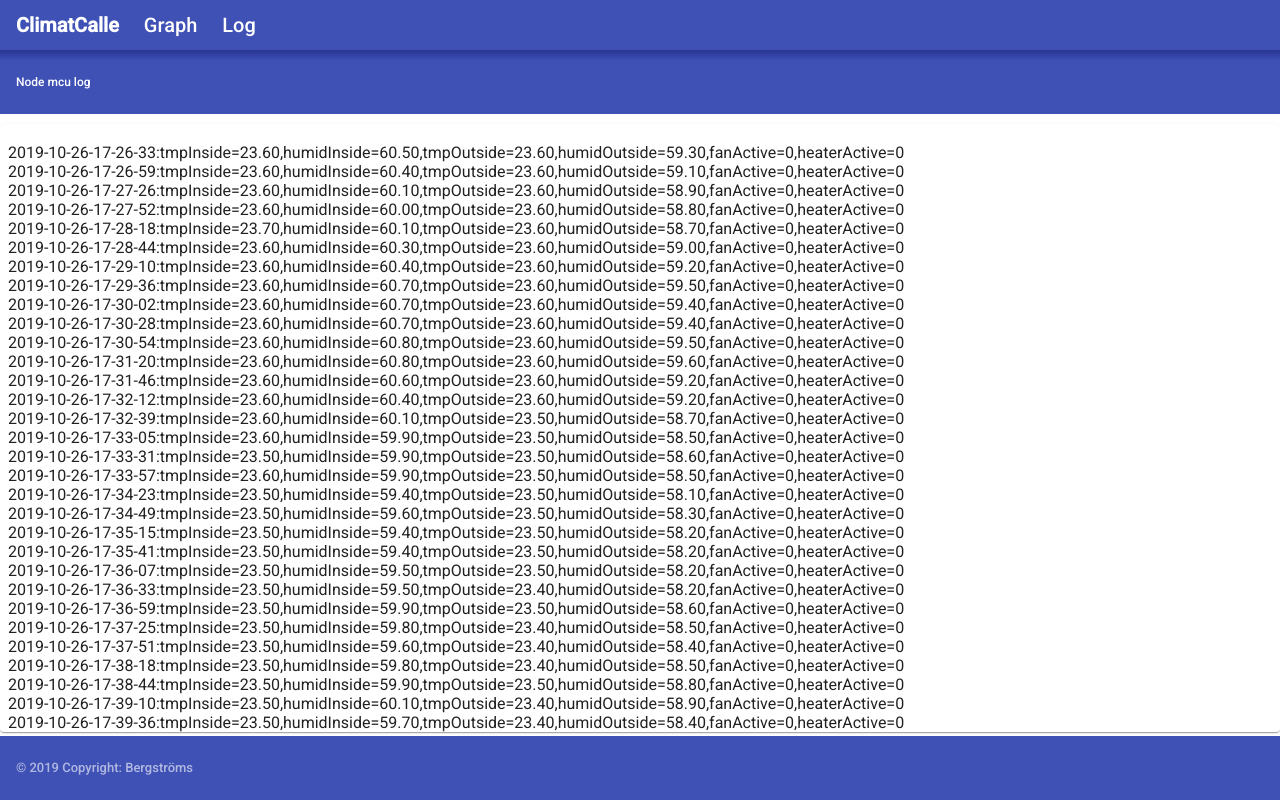
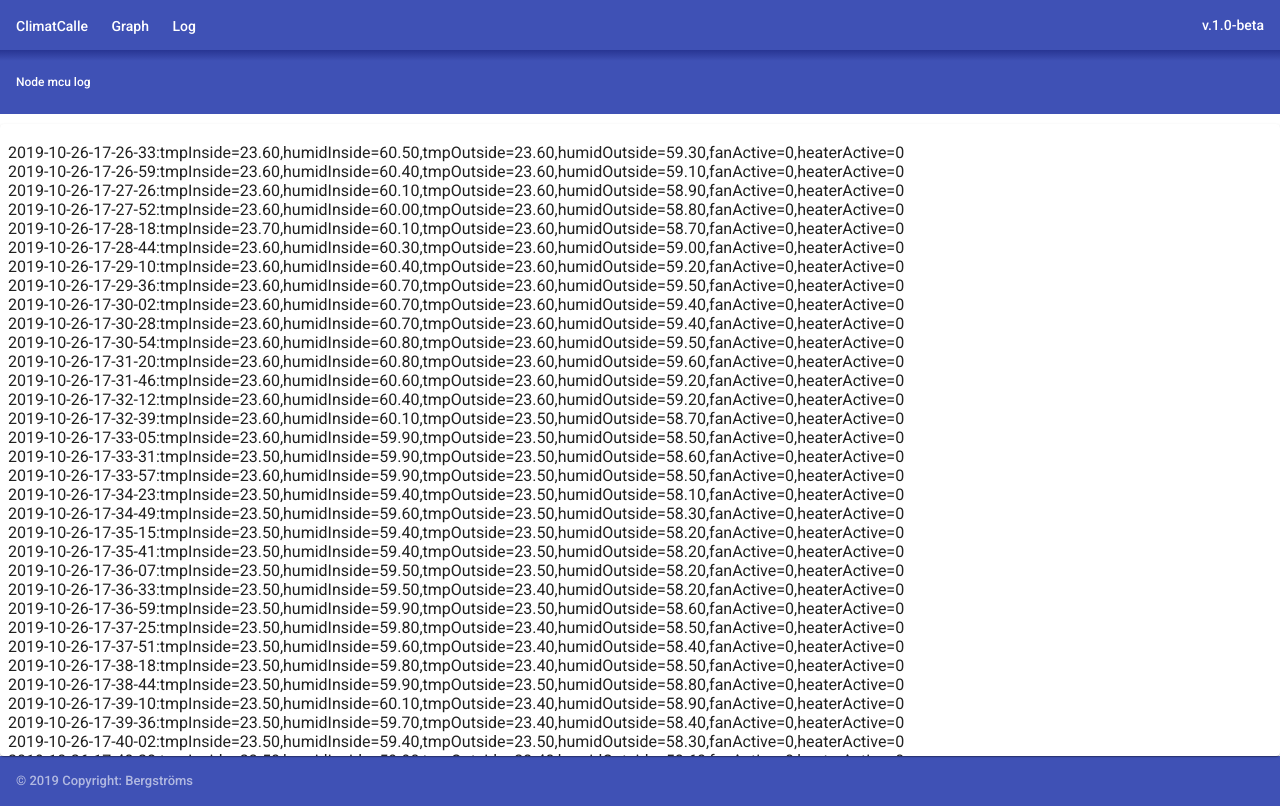
Before and after one commit to mbergz/NodeMcuTmpHumidGraph, an Angular app: page /log in a window 1280 px wide. Built offline with nearby package versions, Linux system fonts and the light colour scheme.

Commit message:
fix menu

```diff
--- a/src/app/common/footer/footer.component.scss
+++ b/src/app/common/footer/footer.component.scss
@@ -7,3 +7,7 @@
   font-size: 0.65em;
   opacity: 0.6;
 }
+
+.mat-toolbar {
+  height: 50px;
+}
--- a/src/app/common/header/header.component.html
+++ b/src/app/common/header/header.component.html
@@ -4,9 +4,11 @@
             <a class="homeButton" mat-button [routerLink]="'/'">{{title}}</a>
             <a mat-button [routerLink]="'/graph'"> Graph </a>
             <a mat-button [routerLink]="'/log'"> Log </a>
-          </div>
+        </div>
+        <div class="spacer"></div>
+        <p>v.1.0-beta</p>
     </mat-toolbar-row>
     <mat-toolbar-row class="sub-row">
-            <span style="font-size: 12px;">{{currentLink}}</span>
+        <span style="font-size: 12px;">{{currentLink}}</span>
     </mat-toolbar-row>
 </mat-toolbar>
--- a/src/app/common/header/header.component.scss
+++ b/src/app/common/header/header.component.scss
@@ -2,6 +2,14 @@
 
 .mat-toolbar-row.top-menu-bar {
     height: 50px;
+}
+
+p {
+    font-size: 0.7em;
+}
+
+.spacer {
+    flex-grow: 1;
 }
 
 a {
@@ -11,11 +19,11 @@ a {
 }
 a.homeButton {
     margin-left: 0px;
-    font-weight: bold;
 }
 
 a, a:visited, a:hover, a:active {
     color: inherit;
+    font-size: 0.7em;
   }
 
 .dividerSpace {
--- a/src/app/log-viewer/log-viewer.component.scss
+++ b/src/app/log-viewer/log-viewer.component.scss
@@ -1,6 +1,6 @@
 .flex {
     flex: 1 1 auto;
-    height: 72vh;
+    height: 75vh;
     margin-top: 10px;
  }
 
```
Also changed, not shown: src/app/log-viewer/log-viewer.component.html (line endings or trailing spaces).
